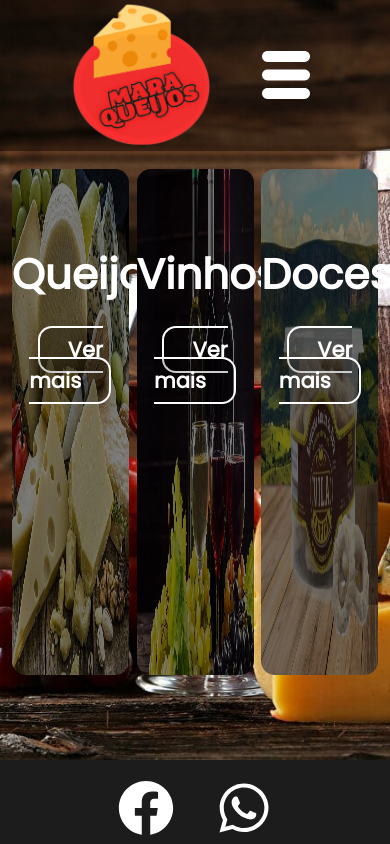
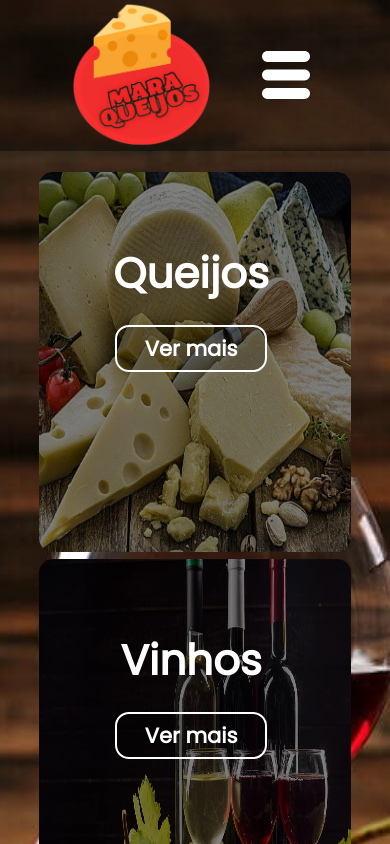
Before and after one commit to CarlosAmorim94/Mara_Queijos, a React (Create React App) app: page /products in a window 390 px wide. Shown: the top 844 px of the page. Built offline with nearby package versions, Linux system fonts and the light colour scheme.

Commit message:
Responsividade Produtos

```diff
--- a/src/pages/product/index.jsx
+++ b/src/pages/product/index.jsx
@@ -1,5 +1,5 @@
 import React from 'react'
-import { Container } from './style'
+import { CardtStyle, ContainerStyle, ContentStyle } from './style'
 import queijo from '../../img/queijos/capa.jpeg'
 import vinho from '../../img/vinhos/capa.jpg'
 import doce from '../../img/doces/capa.jpg'
@@ -8,36 +8,36 @@ import { Link } from 'react-router-dom'
 
 export default function Products() {
   return (
-    <Container>
+    <ContainerStyle>
 
-      <section>
+      <ContentStyle>
 
-        <div>
+        <CardtStyle>
           <img src={queijo} alt="queijos" />
           <div className="texts">
             <h1>Queijos</h1>
             <Link className="links" to="/cheese">Ver mais</Link>
           </div>
-        </div>
+        </CardtStyle>
 
-        <div>
+        <CardtStyle>
           <img src={vinho} alt="vinhos" />
           <div className="texts">
             <h1>Vinhos</h1>
             <Link className="links" to="/wine">Ver mais</Link>
           </div>
-        </div>
+        </CardtStyle>
 
-        <div>
+        <CardtStyle>
           <img src={doce} alt="doces" />
           <div className="texts">
             <h1>Doces</h1>
             <Link className="links" to="/candy">Ver mais</Link>
           </div>
-        </div>
+        </CardtStyle>
 
-      </section>
+      </ContentStyle>
 
-    </Container>
+    </ContainerStyle>
   )
 }
--- a/src/pages/product/style.js
+++ b/src/pages/product/style.js
@@ -1,23 +1,26 @@
 import styled from "styled-components";
 
-export const Container = styled.main`
-
+export const ContainerStyle = styled.section`
   background-image: var(--background);
   background-color: #cccccc; /* Used if the image is unavailable */
-  height: 90vh;
+  height: auto;
   width: 100vw;
   background-position: center; /* Center the image */
   background-repeat: no-repeat; /* Do not repeat the image */
   background-size: cover; /* Resize the background image to cover the entire container */
+`
 
-  section {
+export const ContentStyle = styled.div`
   width: 100vw;
-    height: 100vh;
+  height: auto;
+  padding-top: 12rem;
   display: flex;
+  flex-wrap: wrap;
   justify-content: center;
   align-items: center;
+`
 
-    div {
+export const CardtStyle = styled.div`
   width: 30vw;
   height: 60vh;
   margin: 1vw;
@@ -25,6 +28,15 @@ export const Container = styled.main`
   align-items: center;
   display: inline-block;
   position: relative;
+
+  @media (max-width: 1200px) {
+    width: 45vw;
+    height: 45vh;
+  }
+
+  @media (max-width: 867px) {
+    width: 80vw;
+  }
 
   img {
     height: 100%;
@@ -66,7 +78,7 @@ export const Container = styled.main`
       }
     }
   }
-    }
-  }
+
+
 
 `
```
Lines whose indentation alone changed are shown as unchanged.
